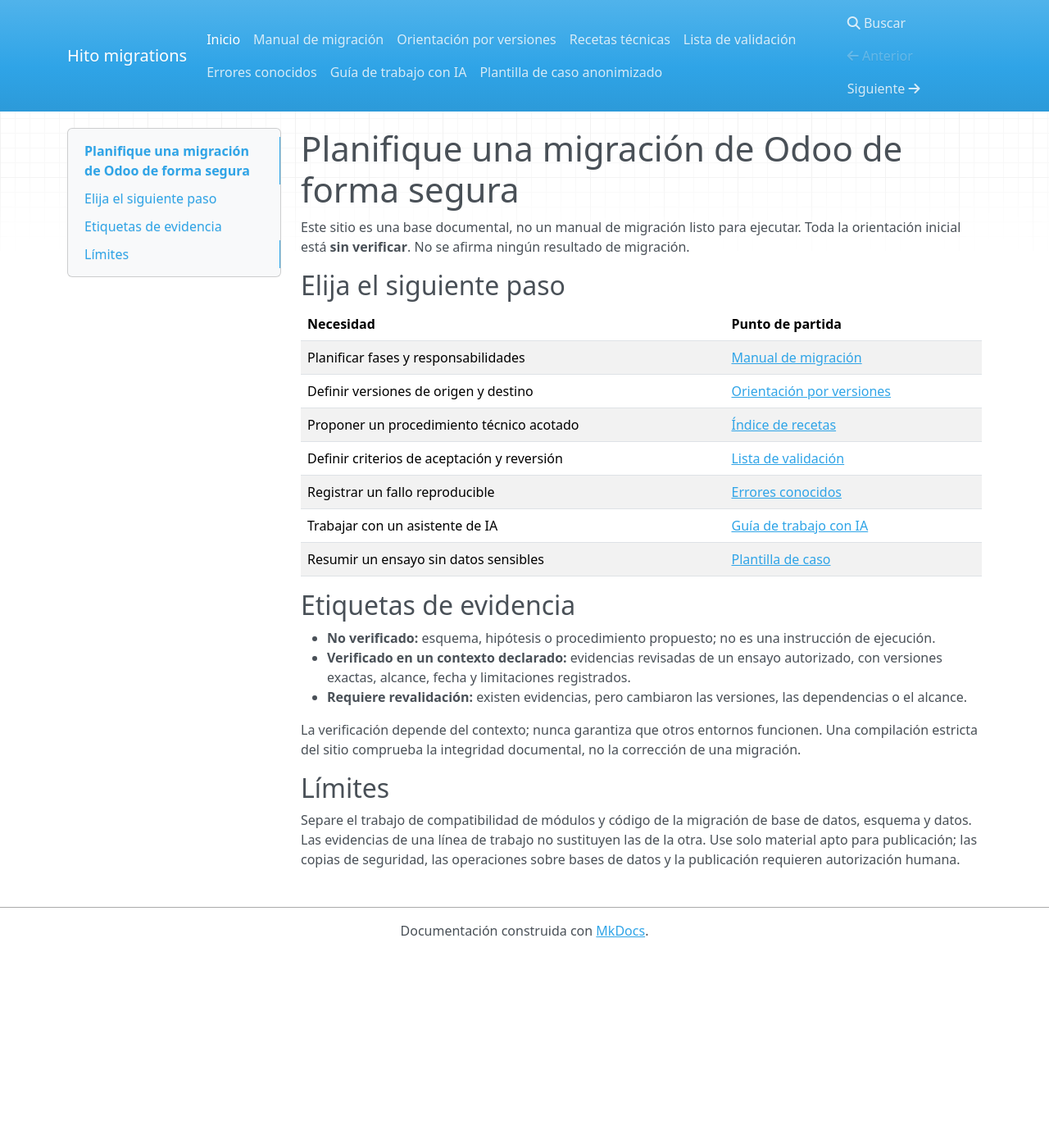
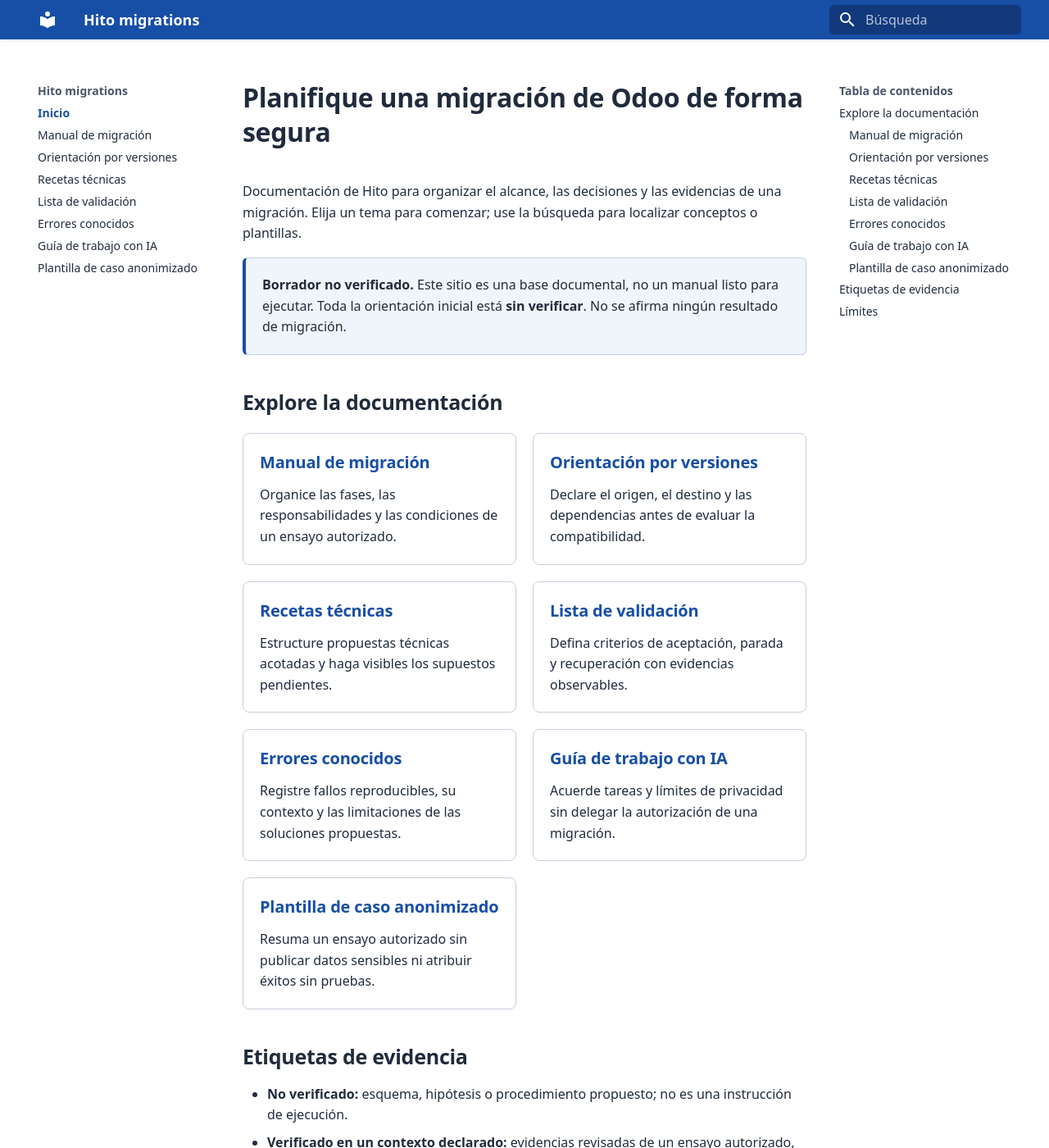
Before and after one commit to hito2026/hito-migrations, an MkDocs documentation site: the page built from docs/index.md, in a window 1280 px wide and 1400 px high. Shown: the whole window at 82% size. Built offline with MkDocs 1.6.1 and Material for MkDocs 9.7.7, drawn with Linux system fonts in a browser that asks for light colours; nearby versions of some CDN libraries; some of the changed text lies outside the part shown.

Commit message:
feat(docs): add cloud-inspired navigation and Spanish search

```diff
--- a/docs/index.md
+++ b/docs/index.md
@@ -1,19 +1,53 @@
 # Planifique una migración de Odoo de forma segura
 
-Este sitio es una base documental, no un manual de migración listo para ejecutar.
+Documentación de Hito para organizar el alcance, las decisiones y las evidencias de una migración.
+Elija un tema para comenzar; use la búsqueda para localizar conceptos o plantillas.
+
+<div class="draft-notice" role="note" markdown>
+**Borrador no verificado.** Este sitio es una base documental, no un manual listo para ejecutar.
 Toda la orientación inicial está **sin verificar**. No se afirma ningún resultado de migración.
+</div>
 
-## Elija el siguiente paso
+## Explore la documentación
 
-| Necesidad | Punto de partida |
-| --- | --- |
-| Planificar fases y responsabilidades | [Manual de migración](migration-manual.md) |
-| Definir versiones de origen y destino | [Orientación por versiones](versions.md) |
-| Proponer un procedimiento técnico acotado | [Índice de recetas](recipes.md) |
-| Definir criterios de aceptación y reversión | [Lista de validación](validation.md) |
-| Registrar un fallo reproducible | [Errores conocidos](known-errors.md) |
-| Trabajar con un asistente de IA | [Guía de trabajo con IA](ai-guide.md) |
-| Resumir un ensayo sin datos sensibles | [Plantilla de caso](case-template.md) |
+<div class="topic-cards" markdown>
+
+<div class="topic-card" markdown>
+### [Manual de migración](migration-manual.md)
+Organice las fases, las responsabilidades y las condiciones de un ensayo autorizado.
+</div>
+
+<div class="topic-card" markdown>
+### [Orientación por versiones](versions.md)
+Declare el origen, el destino y las dependencias antes de evaluar la compatibilidad.
+</div>
+
+<div class="topic-card" markdown>
+### [Recetas técnicas](recipes.md)
+Estructure propuestas técnicas acotadas y haga visibles los supuestos pendientes.
+</div>
+
+<div class="topic-card" markdown>
+### [Lista de validación](validation.md)
+Defina criterios de aceptación, parada y recuperación con evidencias observables.
+</div>
+
+<div class="topic-card" markdown>
+### [Errores conocidos](known-errors.md)
+Registre fallos reproducibles, su contexto y las limitaciones de las soluciones propuestas.
+</div>
+
+<div class="topic-card" markdown>
+### [Guía de trabajo con IA](ai-guide.md)
+Acuerde tareas y límites de privacidad sin delegar la autorización de una migración.
+</div>
+
+<div class="topic-card" markdown>
+### [Plantilla de caso anonimizado](case-template.md)
+Resuma un ensayo autorizado sin publicar datos sensibles ni atribuir éxitos sin pruebas.
+</div>
+
+</div>
 
 ## Etiquetas de evidencia
 
--- /dev/null
+++ b/docs/stylesheets/extra.css
@@ -0,0 +1,86 @@
+/* Identidad Hito: tipografía local, superficies claras y acentos azules. */
+:root {
+  --md-text-font: system-ui, -apple-system, BlinkMacSystemFont, "Segoe UI", sans-serif;
+  --md-code-font: ui-monospace, Consolas, monospace;
+}
+
+:root,
+body[data-md-color-scheme="default"] {
+  --md-primary-fg-color: #174ea6;
+  --md-accent-fg-color: #174ea6;
+  --md-default-fg-color: #202b3c;
+  --md-default-fg-color--light: #48566a;
+  --md-typeset-a-color: #174ea6;
+}
+
+.md-header {
+  box-shadow: 0 1px 4px #132d5026;
+}
+
+.md-header__topic {
+  font-weight: 650;
+}
+
+.md-search__form {
+  border-radius: 6px;
+}
+
+.md-typeset h1,
+.md-typeset h2,
+.md-typeset h3 {
+  color: #202b3c;
+  font-weight: 650;
+}
+
+.md-typeset a:hover {
+  text-decoration: underline;
+}
+
+.md-nav__link--active {
+  font-weight: 650;
+}
+
+.md-typeset .draft-notice {
+  padding: 1rem;
+  border: 1px solid #b9cee9;
+  border-left: 4px solid #174ea6;
+  border-radius: 6px;
+  background: #f0f5fc;
+}
+
+.md-typeset .draft-notice p {
+  margin: 0;
+}
+
+.md-typeset .topic-cards {
+  display: grid;
+  grid-template-columns: repeat(auto-fit, minmax(min(100%, 15rem), 1fr));
+  gap: 1rem;
+  margin: 1rem 0 2rem;
+}
+
+.md-typeset .topic-card {
+  min-width: 0;
+  padding: 1rem;
+  border: 1px solid #c6cfdb;
+  border-radius: 8px;
+  background: #fff;
+}
+
+.md-typeset .topic-card h3 {
+  margin: 0 0 .6rem;
+  font-size: 1rem;
+}
+
+.md-typeset .topic-card p {
+  margin: 0;
+}
+
+:focus-visible {
+  outline: 3px solid #a34600 !important;
+  outline-offset: 3px;
+}
+
+.md-header :focus-visible {
+  outline-color: #fff !important;
+}
--- a/mkdocs.yml
+++ b/mkdocs.yml
@@ -3,8 +3,24 @@
   Esquemas y plantillas de migración de Odoo aptos para publicación pública
 site_url: https://hito2026.github.io/hito-migrations/
 theme:
-  name: mkdocs
-  locale: es
+  name: material
+  language: es
+  font: false
+  palette:
+    scheme: default
+    primary: blue
+    accent: blue
+  features:
+    - navigation.sections
+    - toc.follow
+    - search.suggest
+    - search.highlight
+    - content.code.copy
+extra_css:
+  - stylesheets/extra.css
+markdown_extensions:
+  - attr_list
+  - md_in_html
 plugins:
   - search:
       lang: es
--- a/requirements.txt
+++ b/requirements.txt
@@ -1 +1,2 @@
 mkdocs[i18n]>=1.6.1,<2.0
+mkdocs-material>=9.6,<10
```
Also changed, not shown: README.md (+17 -9 lines), 1 other file.
